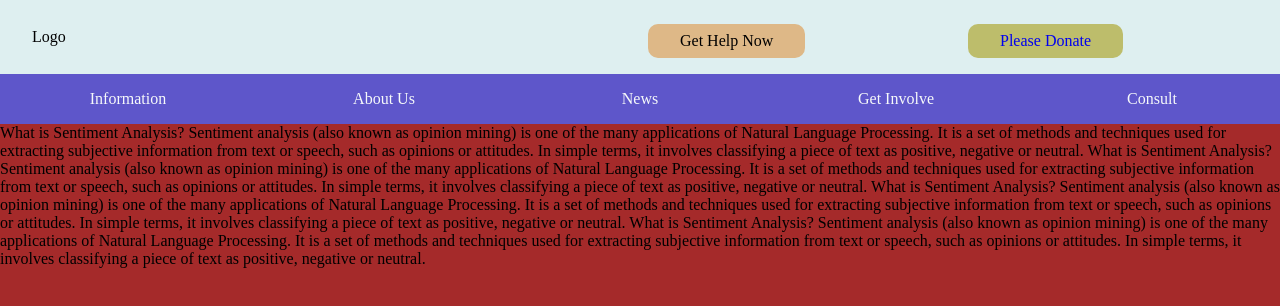
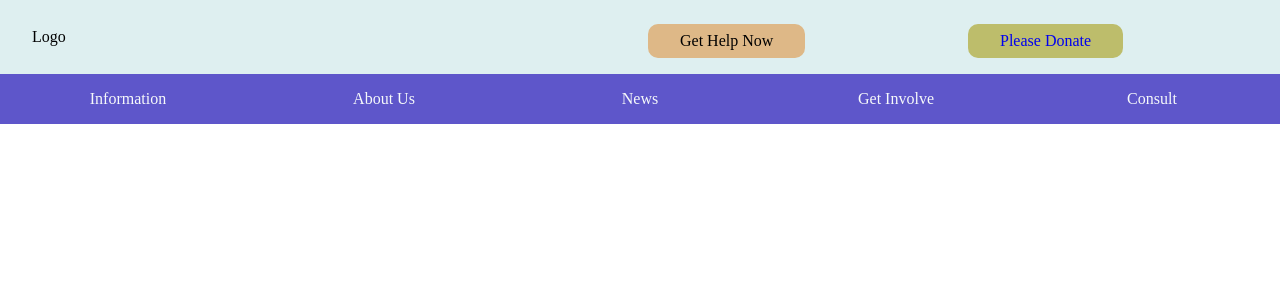
Before and after one commit to sandeep-97/mind-_health, a React (Create React App) app: page / in a window 1280 px wide. Shown: the top 306 px of the page. Built offline with nearby package versions, Linux system fonts and the light colour scheme.

Commit message:
basic sub nav ccompleted

```diff
--- a/src/components/nav-bar_components/information.js
+++ b/src/components/nav-bar_components/information.js
@@ -7,10 +7,14 @@ const Information = () => {
             <section className={styles.subnav_div__section}>
                 <ul className={styles.subnav_div__section__ul}>
                     <li>
-                        information and support
+                        <a href='/'>
+                            Patrick blogs about his first schizoaffective episode, inequalities in the mental health system and looking after his mental health.
+                        </a>
                     </li>
                     <li>
-                        coronavirus
+                        <a href='/'>
+                            We're fighting for mental health. For support. For respect. For you.
+                        </a>
                     </li>
                 </ul>
             </section>
--- a/src/components/nav-bar_components/nav-bar_components_style/information.module.scss
+++ b/src/components/nav-bar_components/nav-bar_components_style/information.module.scss
@@ -1,22 +1,15 @@
-
+@import '../../../style/variable.scss';
 .subnav_div{
-    display: flex;
-    flex-wrap: wrap;
-    top: 10em;
-    z-index: 100;
-    width: 60%;
-    height: 30em;
-    position: absolute;
-    background-color: burlywood;
-    -moz-border-radius: 10px;
-    -webkit-border-radius: 10px;
-    border-radius: 10px;
+    @extend %subNav_block;
+    margin-left: 40em;
     &__section{
         width: 100%;
         z-index: 100;
+        padding: 1em;
         &__ul{
             list-style: none;
             font-size: 1em;
+            display: flex;
         }
     }
 }
--- a/src/front-end-pages/home-page.js
+++ b/src/front-end-pages/home-page.js
@@ -19,7 +19,6 @@ const HomePage =()=>{
     // this function sets the state value of the nave components when to visible by
     // controlling their boolean
     const monitoringNavState=(navSate)=>{
-        console.log(1)
         switch(navSate){
             case 'information':
                 setOpen({
@@ -74,7 +73,6 @@ const HomePage =()=>{
             default:
                 setOpen(open)
         }
-        console.log(open.informationNav)
     }
 
     const upvote=(e)=>{
@@ -129,20 +127,7 @@ const HomePage =()=>{
 
             </section>
             <section className='body-section'>
-                <p>
-                    What is Sentiment Analysis?
 
-Sentiment analysis (also known as opinion mining) is one of the many applications of Natural Language Processing. It is a set of methods and techniques used for extracting subjective information from text or speech, such as opinions or attitudes. In simple terms, it involves classifying a piece of text as positive, negative or neutral.
-What is Sentiment Analysis?
-
-Sentiment analysis (also known as opinion mining) is one of the many applications of Natural Language Processing. It is a set of methods and techniques used for extracting subjective information from text or speech, such as opinions or attitudes. In simple terms, it involves classifying a piece of text as positive, negative or neutral.
-What is Sentiment Analysis?
-
-Sentiment analysis (also known as opinion mining) is one of the many applications of Natural Language Processing. It is a set of methods and techniques used for extracting subjective information from text or speech, such as opinions or attitudes. In simple terms, it involves classifying a piece of text as positive, negative or neutral.
-What is Sentiment Analysis?
-
-Sentiment analysis (also known as opinion mining) is one of the many applications of Natural Language Processing. It is a set of methods and techniques used for extracting subjective information from text or speech, such as opinions or attitudes. In simple terms, it involves classifying a piece of text as positive, negative or neutral.
-                </p>
             </section>
 
         </div>
--- a/src/style/home-page.scss
+++ b/src/style/home-page.scss
@@ -68,6 +68,6 @@
 
 .body-section{
     height: 100em;
-    background-color: brown;
+    background-color:white;
 
 }
--- a/src/style/variable.scss
+++ b/src/style/variable.scss
@@ -15,3 +15,19 @@
     padding-right: 2em;
     border-radius: 10px;
 }
+
+%subNav_block{
+    display: flex;
+    flex-wrap: wrap;
+    top: 7em;
+    margin-top: 0.85em;
+    padding-left: 1em;
+    z-index: 100;
+    width: 50%;
+    height: 30em;
+    position: absolute;
+    background-color: burlywood;
+    border-top: rgb(236, 41, 15);
+    border-top-style: solid;
+    border-top-width: 0.5em;
+}
```
